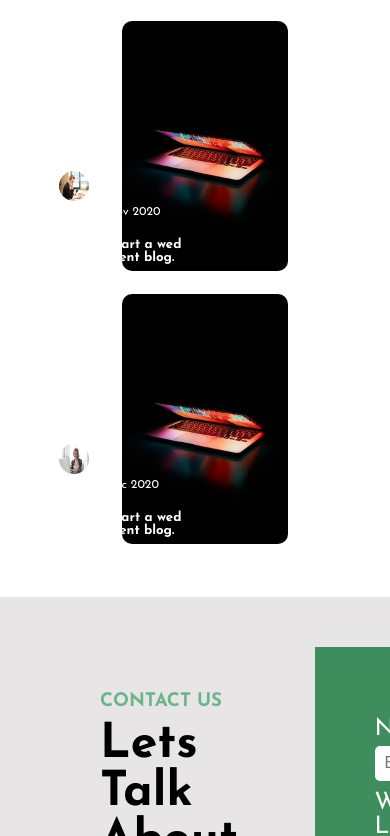
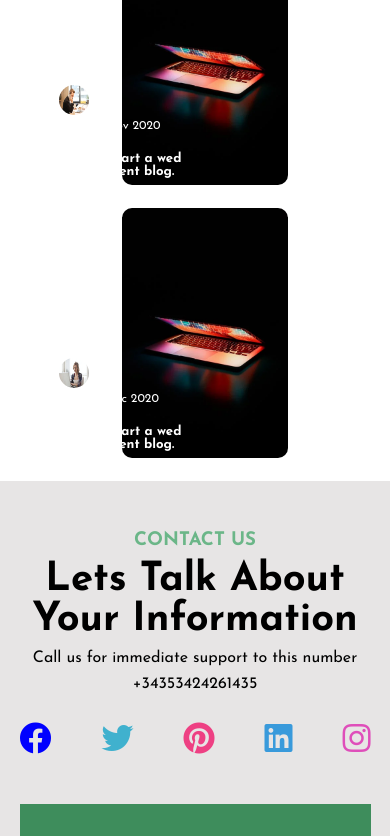
Before and after one commit to Trend20/ConsultancyLanding-Page, a React (Create React App) app: page / in a window 390 px wide. Shown: the part 7150-7986 px from the top of the page. Built offline with nearby package versions, Linux system fonts and the light colour scheme.

Commit message:
making the footer  responsive

```diff
--- a/src/components/Blog/Blog.css
+++ b/src/components/Blog/Blog.css
@@ -119,7 +119,7 @@
         justify-content: center;
         align-items: center;
         flex-direction: column;
-        padding: 50px;
+        padding: 20px;
     }
 
     .blog-heading{
--- a/src/components/Contact/Contact.css
+++ b/src/components/Contact/Contact.css
@@ -127,3 +127,102 @@
     cursor: pointer;
     outline: none;
 }
+
+
+@media screen and (max-width: 480px){
+    .contact{
+        display: flex;
+        justify-content: center;
+        align-items: center;
+        flex-direction: column;
+        padding-top: 50px;
+        padding-bottom: 50px;
+        width: 100%;
+        background: rgb(231, 229, 229);
+    }
+
+    .contact-description{
+        display: flex;
+        flex-direction: column;
+        width: 100%;
+        margin-left: 0px;
+        justify-content: center;
+        align-items: center;
+    }
+
+    .contact-description h3{
+        color: rgb(107, 182, 136);
+        text-transform: uppercase;
+        display: flex;
+        justify-content: center;
+        align-items: center;
+        width: 100%;
+    }
+
+    .contact-description h1{
+       text-transform: capitalize;
+       margin-top: 10px;
+       width: 100%;
+       font-size: 2.5rem;
+       display: flex;
+       justify-content: center;
+       align-items: center;
+       text-align: center;
+    }
+
+    .contact-description p{
+        margin-top: 10px;
+        width: 100%;
+        display: flex;
+        justify-content: center;
+        align-items: center;
+     }
+
+     .contact-description h6{
+        margin-top: 10px;
+        width: 100%;
+        display: flex;
+        justify-content: center;
+        align-items: center;
+        font-size: 1rem;
+        font-weight: 400;
+     }
+
+     .contact-icons{
+         display: flex;
+         width: 90%;
+         font-size: 2rem;
+         justify-content: space-between;
+         margin-top: 30px;
+     }
+
+    .contact-form{
+        display: flex;
+        width: 100%;
+        justify-content: center;
+        margin-top: 50px;
+    }
+
+    #form{
+        display: flex;
+        flex-direction: column;
+        background: rgb(62, 141, 92);
+        width: 90%;
+        padding: 60px;
+        color: #fff;
+    }
+
+
+    #form button{
+        margin-top: 30px;
+        width: 50%;
+        padding: 12px;
+        border: none;
+        border-radius: 50px;
+        color: #fff;
+        background: rgb(107, 182, 136);
+        font-weight: 600;
+        cursor: pointer;
+        outline: none;
+    }
+}
--- a/src/components/Footer/Footer.css
+++ b/src/components/Footer/Footer.css
@@ -49,3 +49,75 @@
     justify-content: center;
     align-items: center;
 }
+
+
+/* responsiveness */
+@media screen and (max-width: 480px){
+    .footer-container{
+        display: flex;
+        width: 100%;
+        padding-right: 50px;
+        padding-left: 50px;
+        padding-top: 100px;
+        padding-bottom: 30px;
+        background: rgb(230, 227, 227);
+        flex-direction: column;
+    }
+
+    #footer{
+        display: flex;
+        width: 100%;
+        justify-content: center;
+        align-items: center;
+        flex-direction: column;
+    }
+
+    .logo-details{
+        display: flex;
+        flex-direction: column;
+        display: flex;
+        justify-content: center;
+        align-items: center;
+        width: 100%;
+    }
+
+    .logo-details p{
+        margin-top: 20px;
+    }
+
+
+    #services,
+    #address,
+    #about{
+        display: flex;
+        justify-content: center;
+        align-items: center;
+        flex-direction: column;
+        margin-top: 30px;
+    }
+    #services p,
+    #about p{
+        margin-top: 20px;
+    }
+
+    #address p,
+    #address h3{
+        margin-top: 20px;
+    }
+
+    .footer-icons{
+        margin-top: 20px;
+    }
+
+    .footer-icons i{
+       margin-left: 20px;
+       font-size: 2rem;
+    }
+
+    .copyright{
+        display: flex;
+        margin-top: 30px;
+        justify-content: center;
+        align-items: center;
+    }
+}
--- a/src/components/Sheet/Sheet.css
+++ b/src/components/Sheet/Sheet.css
@@ -28,3 +28,36 @@
     cursor: pointer;
     background: rgb(72, 144, 102);
 }
+
+@media screen and (max-width: 480px){
+    .sheet{
+        display: flex;
+        justify-content: center;
+        flex-direction: column;
+        align-items: center;
+        width: 100%;
+        padding-top: 100px;
+        padding-bottom: 50px;
+    }
+
+    .sheet h1{
+        display: flex;
+    }
+
+    .sheet h3{
+        margin-top: 10px;
+    }
+
+    .sheet button{
+        margin-top: 20px;
+        padding: 13px;
+        border-radius: 50px;
+        border: 2px solid #fff;
+        outline: none;
+        width: 40%;
+        color: #fff;
+        font-weight: 600;
+        cursor: pointer;
+        background: rgb(72, 144, 102);
+    }
+}
```
